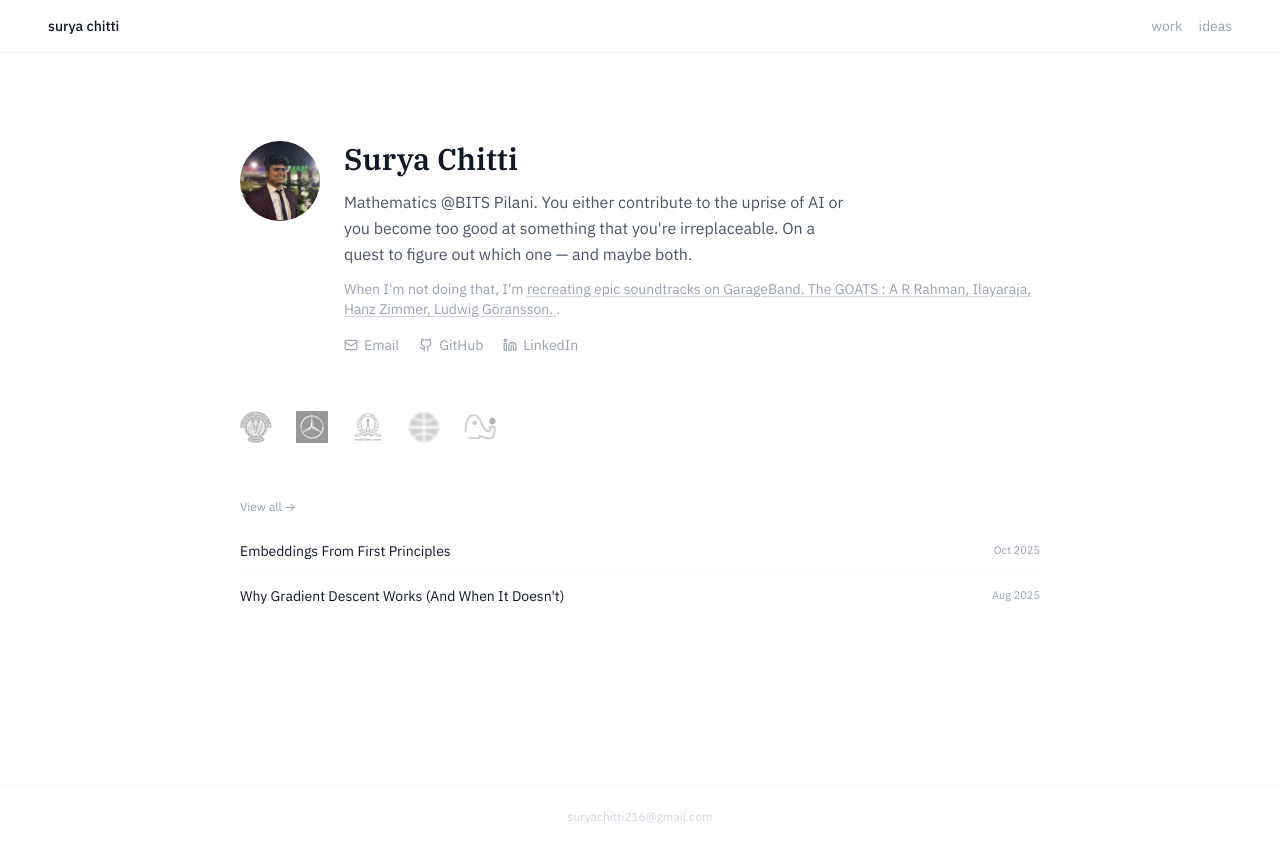
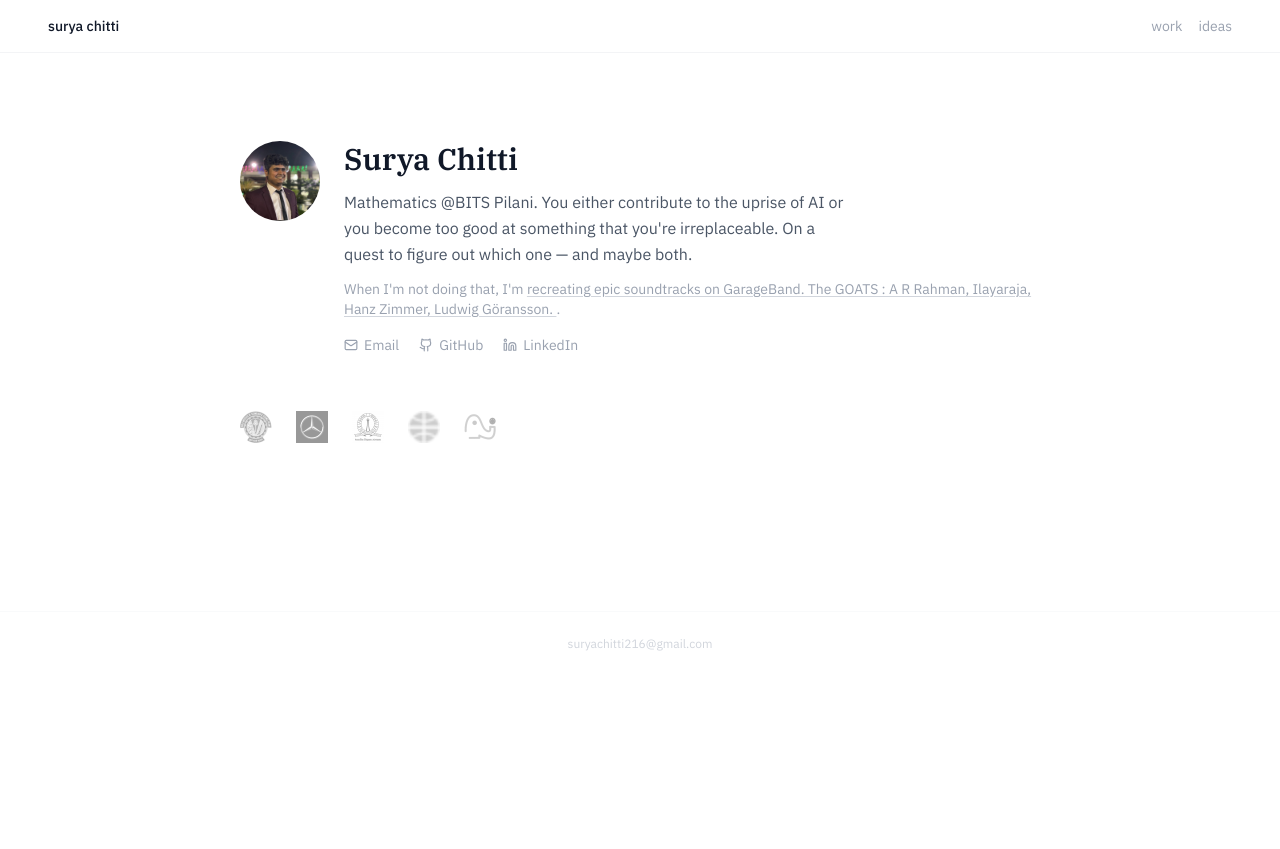
Before and after one commit to codechitti216/codechitti216.github.io, a React (Vite) app: page / in a window 1280 px wide. After the commit the page ends 800 px from the top, so only its background shows below. Built offline with nearby package versions, Linux system fonts and the light colour scheme; no server answers.

Commit message:
Remove recent works section from homepage

```diff
--- a/src/pages/Home.jsx
+++ b/src/pages/Home.jsx
@@ -1,7 +1,4 @@
-import { Link } from 'react-router-dom';
-import { Github, Mail, Linkedin, Music } from 'lucide-react';
-import { useMemo } from 'react';
-import { getAllContent } from '../lib/content';
+import { Github, Mail, Linkedin } from 'lucide-react';
 import TextScramble from '../components/TextScramble';
 
 const institutions = [
@@ -13,8 +10,6 @@ const institutions = [
 ];
 
 export default function Home() {
-  const recentWork = useMemo(() => getAllContent().slice(0, 5), []);
-
   return (
     <div className="py-12 space-y-14">
       {/* Bio */}
@@ -68,34 +63,7 @@ export default function Home() {
         ))}
       </section>
 
-      {/* Work */}
-      {recentWork.length > 0 && (
-        <section className="space-y-4">
-          <div className="flex items-baseline justify-between">
-            <Link to="/notes" className="text-xs text-gray-400 hover:text-gray-700 transition-colors">
-              View all &rarr;
-            </Link>
-          </div>
-          <div className="space-y-1">
-            {recentWork.map(item => (
-                <Link
-                  key={item.slug}
-                  to={`/notes/${item.slug}`}
-                  className="block group py-2.5 border-b border-gray-50 last:border-0"
-                >
-                  <div className="flex items-center justify-between gap-4">
-                    <span className="text-sm text-gray-900 group-hover:text-gray-500 transition-colors truncate">
-                      {item.title}
-                    </span>
-                    <span className="text-[11px] text-gray-400 whitespace-nowrap shrink-0">
-                      {item.date ? new Date(item.date).toLocaleDateString('en-US', { month: 'short', year: 'numeric' }) : ''}
-                    </span>
-                  </div>
-                </Link>
-            ))}
-          </div>
-        </section>
-      )}
+
     </div>
   );
 }
```
